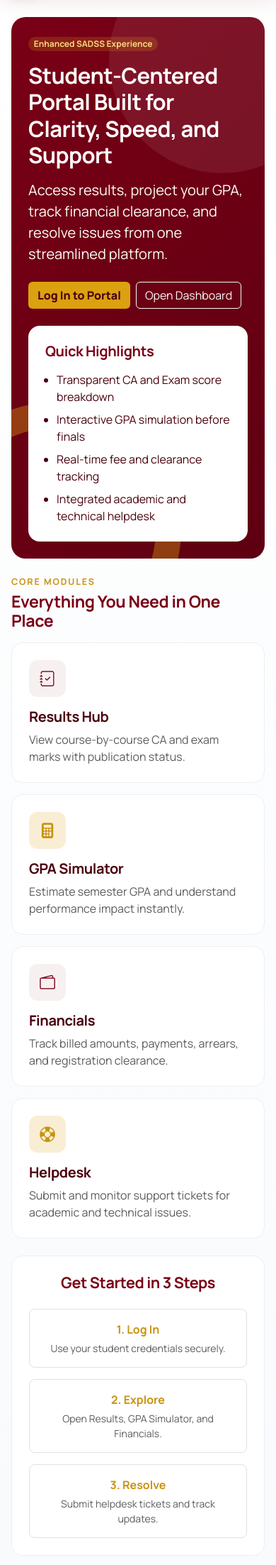
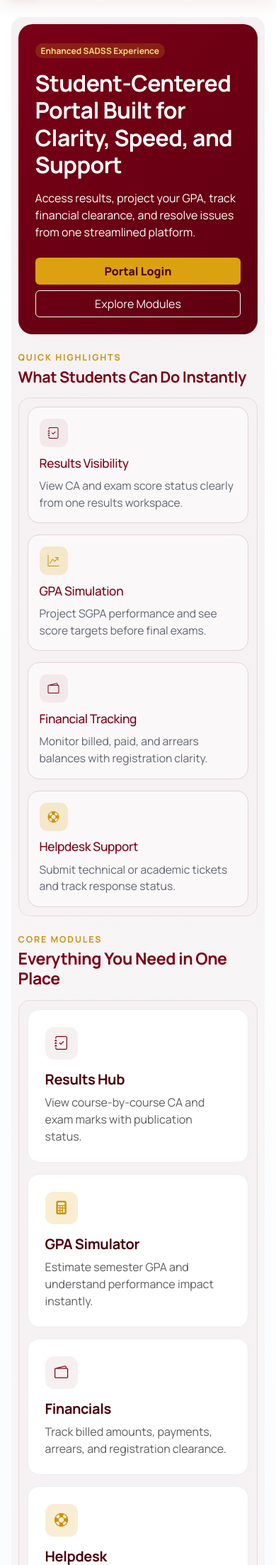
Before and after one commit to Kyei1/USTED_STUDENTS_PORTAL, a Flask app: template templates/index.html in a window 390 px wide. Shown: the part 77-2282 px from the top of the page at 71% size. Run offline with Flask 3, Linux system fonts and the light colour scheme; the template is opened without the code that fills it, so the values that code supplies are empty.

Commit message:
feat: Revamp landing page and navigation; add responsive design and new features

```diff
--- /dev/null
+++ b/static/css/landing.css
@@ -0,0 +1,216 @@
+.landing-page-shell {
+    background: linear-gradient(180deg, #f5f1f2 0%, #f8f6f7 60%, #f3eff1 100%);
+    border-radius: 1.25rem;
+    padding: 1rem;
+}
+
+.landing-hero {
+    background: linear-gradient(135deg, var(--usted-maroon) 0%, #5e0011 100%);
+    border-radius: 1.25rem;
+    color: #fff;
+    overflow: hidden;
+    position: relative;
+}
+
+.landing-hero::before {
+    content: "";
+    position: absolute;
+    right: -100px;
+    top: -100px;
+    width: 320px;
+    height: 320px;
+    border-radius: 999px;
+    background: rgba(255, 255, 255, 0.08);
+}
+
+.landing-hero::after {
+    content: "";
+    position: absolute;
+    left: -120px;
+    bottom: -140px;
+    width: 360px;
+    height: 360px;
+    border: 36px solid rgba(219, 161, 17, 0.38);
+    border-radius: 999px;
+}
+
+.feature-card {
+    border: 1px solid #eceff3;
+    border-radius: 1rem;
+    transition: transform 0.2s ease, box-shadow 0.2s ease;
+}
+
+.feature-card:hover {
+    transform: translateY(-5px);
+    box-shadow: 0 10px 28px rgba(122, 0, 22, 0.12);
+}
+
+.icon-badge {
+    width: 52px;
+    height: 52px;
+    border-radius: 0.75rem;
+    display: inline-flex;
+    align-items: center;
+    justify-content: center;
+    font-size: 1.35rem;
+}
+
+.icon-maroon {
+    background: var(--usted-maroon-soft);
+    color: var(--usted-maroon);
+}
+
+.icon-gold {
+    background: rgba(219, 161, 17, 0.18);
+    color: var(--usted-gold-dark);
+}
+
+.steps-strip {
+    background: #f7f2f4;
+    border: 1px solid #e9dde1;
+    border-radius: 1rem;
+}
+
+.landing-info-card {
+    border: 1px solid #e3d3d9;
+    border-radius: 1rem;
+    background: #fbf8f9;
+    padding: 1.35rem;
+    height: 100%;
+    min-height: 180px;
+    transition: transform 0.2s ease, box-shadow 0.2s ease;
+}
+
+.landing-info-card:hover {
+    transform: translateY(-5px);
+    box-shadow: 0 10px 28px rgba(122, 0, 22, 0.12);
+}
+
+.landing-info-card h3 {
+    font-size: 1.08rem;
+    margin-bottom: 0.6rem;
+    color: var(--usted-maroon);
+}
+
+.landing-info-card p {
+    margin: 0;
+    color: #5f6670;
+    font-size: 0.98rem;
+}
+
+.mini-icon {
+    width: 44px;
+    height: 44px;
+    border-radius: 0.65rem;
+    display: inline-flex;
+    align-items: center;
+    justify-content: center;
+    font-size: 1.1rem;
+    margin-bottom: 0.8rem;
+}
+
+.mini-icon-maroon {
+    background: var(--usted-maroon-soft);
+    color: var(--usted-maroon);
+}
+
+.mini-icon-gold {
+    background: rgba(219, 161, 17, 0.2);
+    color: var(--usted-gold-dark);
+}
+
+.surface-panel {
+    background: #f6f1f3;
+    border: 1px solid #e7dbe0;
+    border-radius: 1rem;
+    padding: 1rem;
+}
+
+.landing-heading {
+    font-size: clamp(2rem, 5vw, 3.25rem);
+}
+
+.landing-subtext {
+    max-width: 680px;
+}
+
+.landing-actions {
+    display: flex;
+    flex-wrap: wrap;
+    gap: 0.5rem;
+}
+
+.cta-actions {
+    display: flex;
+    gap: 0.5rem;
+    justify-content: flex-end;
+}
+
+@media (max-width: 1199.98px) {
+    .landing-info-card {
+        min-height: 170px;
+    }
+}
+
+@media (max-width: 991.98px) {
+    .landing-page-shell {
+        padding: 0.75rem;
+    }
+
+    .landing-hero::before,
+    .landing-hero::after {
+        display: none;
+    }
+
+    .steps-strip {
+        text-align: left;
+    }
+
+    .cta-actions {
+        justify-content: flex-start;
+    }
+}
+
+@media (max-width: 767.98px) {
+    .landing-page-shell {
+        border-radius: 1rem;
+        padding: 0.6rem;
+    }
+
+    .surface-panel {
+        padding: 0.75rem;
+    }
+
+    .landing-info-card {
+        min-height: auto;
+        padding: 1rem;
+    }
+
+    .icon-badge {
+        width: 46px;
+        height: 46px;
+        font-size: 1.2rem;
+    }
+
+    .mini-icon {
+        width: 40px;
+        height: 40px;
+        font-size: 1rem;
+    }
+}
+
+@media (max-width: 575.98px) {
+    .landing-actions,
+    .cta-actions {
+        width: 100%;
+    }
+
+    .landing-actions .btn,
+    .cta-actions .btn {
+        width: 100%;
+    }
+
+    .landing-subtext {
+        font-size: 1rem;
+    }
+}
--- a/templates/base.html
+++ b/templates/base.html
@@ -18,6 +18,8 @@
 	{% block page_css %}{% endblock %}
 </head>
 <body>
+	{% set is_public_landing = request.endpoint == 'public.index' %}
+	{% if is_public_landing %}
 	<header class="main-nav">
 		<div class="container-xxl py-3">
 			<div class="d-flex align-items-center justify-content-between gap-3 flex-wrap">
@@ -41,14 +43,47 @@
 				</button>
 
 				<div id="navMenu" class="nav-menu d-lg-flex align-items-lg-center gap-lg-2 ms-lg-auto">
-					<a href="{{ url_for('student.dashboard') if session.get('student_id') else url_for('public.login') }}" class="nav-link-themed">Dashboard</a>
+					<a href="#modules" class="nav-link-themed">Modules</a>
+					<a href="#how-it-works" class="nav-link-themed">How It Works</a>
+					<a href="#ready-to-start" class="nav-link-themed">Apply</a>
+					<a href="{{ url_for('public.login') }}" class="btn btn-sm" style="background: var(--usted-gold); color: var(--usted-ink); font-weight: 700;">Portal Login</a>
+				</div>
+			</div>
+		</div>
+	</header>
+	{% else %}
+	<header class="main-nav">
+		<div class="container-xxl py-3">
+			<div class="d-flex align-items-center justify-content-between gap-3 flex-wrap">
+				<a href="{{ url_for('public.index') }}" class="brand-link">
+					<span class="brand-mark">U</span>
+					<span>
+						<span class="brand-title">USTED</span>
+						<span class="brand-subtitle">Student Portal</span>
+					</span>
+				</a>
+
+				<button
+					class="btn btn-outline-dark d-lg-none"
+					type="button"
+					id="menuToggle"
+					aria-controls="navMenu"
+					aria-expanded="false"
+					aria-label="Toggle navigation"
+				>
+					Menu
+				</button>
+
+				<div id="navMenu" class="nav-menu d-lg-flex align-items-lg-center gap-lg-2 ms-lg-auto">
 					{% if session.get('student_id') %}
+						<a href="{{ url_for('student.dashboard') }}" class="nav-link-themed">Dashboard</a>
 						<a href="{{ url_for('student.results') }}" class="nav-link-themed">Results</a>
 						<a href="{{ url_for('student.gpa_simulator') }}" class="nav-link-themed">GPA Simulator</a>
 						<a href="{{ url_for('student.financials') }}" class="nav-link-themed">Financials</a>
 						<a href="{{ url_for('student.helpdesk') }}" class="nav-link-themed">Helpdesk <span class="nav-highlight">New</span></a>
 					{% else %}
 						<a href="{{ url_for('public.index') }}" class="nav-link-themed">Portal Features</a>
+						<a href="{{ url_for('public.login') }}" class="nav-link-themed">Login</a>
 					{% endif %}
 
 					<div class="d-flex align-items-center gap-2 nav-right position-relative" id="topProfileWrap">
@@ -65,13 +100,14 @@
 								<a href="{{ url_for('student.logout') }}" class="profile-item" style="color: #b91c1c;"><i class="bi bi-box-arrow-right"></i> Log Out</a>
 							</div>
 						{% else %}
-							<a href="{{ url_for('public.login') }}" class="btn btn-sm" style="background: var(--usted-gold); color: var(--usted-ink); font-weight: 700;">Student Login</a>
+							<a href="{{ url_for('public.login') }}" class="btn btn-sm" style="background: var(--usted-gold); color: var(--usted-ink); font-weight: 700;">Portal Login</a>
 						{% endif %}
 					</div>
 				</div>
 			</div>
 		</div>
 	</header>
+	{% endif %}
 
 	<main class="container-fluid content-wrap px-3 px-lg-4">
 		<section>
@@ -79,11 +115,38 @@
 		</section>
 	</main>
 
+	{% if is_public_landing %}
+	<footer class="site-footer py-4 px-3 px-lg-4" style="background: #8f2337; color: #fdf6f8; border-top: 1px solid rgba(255,255,255,0.15);">
+		<div class="container-xxl">
+			<div class="row g-4">
+				<div class="col-12 col-md-4">
+					<h3 class="h6 fw-bold mb-2">University of Skills Training and Entrepreneural Development</h3>
+					<p class="small mb-0" style="color: rgba(255,255,255,0.85);">Digital services for transparent, student-centered academic administration.</p>
+				</div>
+				<div class="col-12 col-md-4">
+					<h3 class="h6 fw-bold mb-2">Contact</h3>
+					<p class="small mb-1" style="color: rgba(255,255,255,0.9);">Admissions and Registry: +233 000 000 000</p>
+					<p class="small mb-1" style="color: rgba(255,255,255,0.9);">Student Affairs: support@usted.edu.gh</p>
+					<p class="small mb-0" style="color: rgba(255,255,255,0.9);">Campus: USTED Main Campus, Ghana</p>
+				</div>
+				<div class="col-12 col-md-4">
+					<h3 class="h6 fw-bold mb-2">Portal Scope</h3>
+					<p class="small mb-1" style="color: rgba(255,255,255,0.9);">Results and Transcript</p>
+					<p class="small mb-1" style="color: rgba(255,255,255,0.9);">Course Registration and GPA Simulation</p>
+					<p class="small mb-0" style="color: rgba(255,255,255,0.9);">Financials and Helpdesk Support</p>
+				</div>
+			</div>
+			<hr class="my-3" style="border-color: rgba(255,255,255,0.25);">
+			<p class="small mb-0" style="color: rgba(255,255,255,0.82);">&copy; {{ 2026 }} USTED. All rights reserved.</p>
+		</div>
+	</footer>
+	{% else %}
 	<footer class="site-footer py-3 px-3 px-lg-4">
 		<div class="container-fluid">
 			<p class="signature-text">Crafted with <span>late-night code</span> by LazyDev @ Overhaul Inc.</p>
 		</div>
 	</footer>
+	{% endif %}
 
 	<script
 		src="https://cdn.jsdelivr.net/npm/bootstrap@5.3.3/dist/js/bootstrap.bundle.min.js"
--- a/templates/index.html
+++ b/templates/index.html
@@ -1,99 +1,23 @@
 {% extends 'base.html' %}
 
 {% block title %}Enhanced USTED Students Portal{% endblock %}
+{% block page_css %}
+<link rel="stylesheet" href="{{ url_for('static', filename='css/landing.css') }}">
+{% endblock %}
 
 {% block content %}
-<style>
-    .landing-hero {
-        background: linear-gradient(135deg, var(--usted-maroon) 0%, #5e0011 100%);
-        border-radius: 1.25rem;
-        color: #fff;
-        overflow: hidden;
-        position: relative;
-    }
-
-    .landing-hero::before {
-        content: "";
-        position: absolute;
-        right: -100px;
-        top: -100px;
-        width: 320px;
-        height: 320px;
-        border-radius: 999px;
-        background: rgba(255, 255, 255, 0.08);
-    }
-
-    .landing-hero::after {
-        content: "";
-        position: absolute;
-        left: -120px;
-        bottom: -140px;
-        width: 360px;
-        height: 360px;
-        border: 36px solid rgba(219, 161, 17, 0.38);
-        border-radius: 999px;
-    }
-
-    .feature-card {
-        border: 1px solid #eceff3;
-        border-radius: 1rem;
-        transition: transform 0.2s ease, box-shadow 0.2s ease;
-    }
-
-    .feature-card:hover {
-        transform: translateY(-5px);
-        box-shadow: 0 10px 28px rgba(122, 0, 22, 0.12);
-    }
-
-    .icon-badge {
-        width: 52px;
-        height: 52px;
-        border-radius: 0.75rem;
-        display: inline-flex;
-        align-items: center;
-        justify-content: center;
-        font-size: 1.35rem;
-    }
-
-    .icon-maroon {
-        background: var(--usted-maroon-soft);
-        color: var(--usted-maroon);
-    }
-
-    .icon-gold {
-        background: rgba(219, 161, 17, 0.18);
-        color: var(--usted-gold-dark);
-    }
-
-    .steps-strip {
-        background: #ffffff;
-        border: 1px solid #eceff3;
-        border-radius: 1rem;
-    }
-</style>
-
+<div class="landing-page-shell">
 <section class="landing-hero p-4 p-lg-5 mb-4 mb-lg-5">
     <div class="row align-items-center g-4 position-relative" style="z-index: 1;">
-        <div class="col-12 col-lg-7">
+        <div class="col-12 col-lg-9">
             <span class="badge rounded-pill mb-3" style="background: rgba(219, 161, 17, 0.2); color: #f7d983;">Enhanced SADSS Experience</span>
-            <h1 class="display-5 fw-bold mb-3">Student-Centered Portal Built for Clarity, Speed, and Support</h1>
-            <p class="lead mb-4" style="max-width: 680px;">
+            <h1 class="landing-heading fw-bold mb-3">Student-Centered Portal Built for Clarity, Speed, and Support</h1>
+            <p class="lead mb-4 landing-subtext">
                 Access results, project your GPA, track financial clearance, and resolve issues from one streamlined platform.
             </p>
-            <div class="d-flex flex-wrap gap-2">
-                <a href="{{ url_for('public.login') }}" class="btn" style="background: var(--usted-gold); color: var(--usted-ink); font-weight: 800;">Log In to Portal</a>
-                <a href="{{ url_for('student.dashboard') if session.get('student_id') else url_for('public.login') }}" class="btn btn-outline-light">Open Dashboard</a>
-            </div>
-        </div>
-        <div class="col-12 col-lg-5">
-            <div class="bg-white rounded-4 p-4" style="color: var(--usted-ink);">
-                <h2 class="h5 fw-bold mb-3" style="color: var(--usted-maroon);">Quick Highlights</h2>
-                <ul class="mb-0 ps-3">
-                    <li class="mb-2">Transparent CA and Exam score breakdown</li>
-                    <li class="mb-2">Interactive GPA simulation before finals</li>
-                    <li class="mb-2">Real-time fee and clearance tracking</li>
-                    <li>Integrated academic and technical helpdesk</li>
-                </ul>
+            <div class="landing-actions">
+                <a href="{{ url_for('public.login') }}" class="btn" style="background: var(--usted-gold); color: var(--usted-ink); font-weight: 800;">Portal Login</a>
+                <a href="#modules" class="btn btn-outline-light">Explore Modules</a>
             </div>
         </div>
     </div>
@@ -102,11 +26,53 @@
 <section class="mb-4 mb-lg-5">
     <div class="d-flex flex-wrap justify-content-between align-items-end gap-3 mb-3">
         <div>
+            <p class="text-uppercase fw-bold mb-1" style="font-size: 0.78rem; letter-spacing: 0.15em; color: var(--usted-gold-dark);">Quick Highlights</p>
+            <h2 class="h4 fw-bold mb-0" style="color: var(--usted-maroon);">What Students Can Do Instantly</h2>
+        </div>
+    </div>
+    <div class="surface-panel">
+    <div class="row g-3 g-lg-4">
+        <div class="col-12 col-md-6 col-xl-3 d-flex">
+            <article class="landing-info-card w-100">
+                <span class="mini-icon mini-icon-maroon"><i class="bi bi-journal-check"></i></span>
+                <h3>Results Visibility</h3>
+                <p>View CA and exam score status clearly from one results workspace.</p>
+            </article>
+        </div>
+        <div class="col-12 col-md-6 col-xl-3 d-flex">
+            <article class="landing-info-card w-100">
+                <span class="mini-icon mini-icon-gold"><i class="bi bi-graph-up-arrow"></i></span>
+                <h3>GPA Simulation</h3>
+                <p>Project SGPA performance and see score targets before final exams.</p>
+            </article>
+        </div>
+        <div class="col-12 col-md-6 col-xl-3 d-flex">
+            <article class="landing-info-card w-100">
+                <span class="mini-icon mini-icon-maroon"><i class="bi bi-wallet2"></i></span>
+                <h3>Financial Tracking</h3>
+                <p>Monitor billed, paid, and arrears balances with registration clarity.</p>
+            </article>
+        </div>
+        <div class="col-12 col-md-6 col-xl-3 d-flex">
+            <article class="landing-info-card w-100">
+                <span class="mini-icon mini-icon-gold"><i class="bi bi-life-preserver"></i></span>
+                <h3>Helpdesk Support</h3>
+                <p>Submit technical or academic tickets and track response status.</p>
+            </article>
+        </div>
+    </div>
+    </div>
+</section>
+
+<section id="modules" class="mb-4 mb-lg-5">
+    <div class="d-flex flex-wrap justify-content-between align-items-end gap-3 mb-3">
+        <div>
             <p class="text-uppercase fw-bold mb-1" style="font-size: 0.78rem; letter-spacing: 0.15em; color: var(--usted-gold-dark);">Core Modules</p>
             <h2 class="h3 fw-bold mb-0" style="color: var(--usted-maroon);">Everything You Need in One Place</h2>
         </div>
     </div>
 
+    <div class="surface-panel">
     <div class="row g-3 g-lg-4">
         <div class="col-12 col-md-6 col-xl-3 d-flex">
             <article class="feature-card bg-white p-4 w-100">
@@ -137,9 +103,10 @@
             </article>
         </div>
     </div>
+    </div>
 </section>
 
-<section class="steps-strip p-4 p-lg-5 mb-3">
+<section id="how-it-works" class="steps-strip p-4 p-lg-5 mb-3">
     <div class="row g-4 text-center text-lg-start align-items-center">
         <div class="col-12 col-lg-3">
             <h2 class="h4 fw-bold mb-0" style="color: var(--usted-maroon);">Get Started in 3 Steps</h2>
@@ -147,25 +114,44 @@
         <div class="col-12 col-lg-9">
             <div class="row g-3">
                 <div class="col-12 col-md-4">
-                    <div class="p-3 border rounded-3 h-100">
+                    <article class="landing-info-card h-100">
+                        <span class="mini-icon mini-icon-maroon"><i class="bi bi-box-arrow-in-right"></i></span>
                         <div class="fw-bold mb-1" style="color: var(--usted-gold-dark);">1. Log In</div>
-                        <div class="small text-muted">Use your student credentials securely.</div>
-                    </div>
+                        <div class="small text-muted">Use your portal credentials securely.</div>
+                    </article>
                 </div>
                 <div class="col-12 col-md-4">
-                    <div class="p-3 border rounded-3 h-100">
+                    <article class="landing-info-card h-100">
+                        <span class="mini-icon mini-icon-gold"><i class="bi bi-grid-3x3-gap-fill"></i></span>
                         <div class="fw-bold mb-1" style="color: var(--usted-gold-dark);">2. Explore</div>
                         <div class="small text-muted">Open Results, GPA Simulator, and Financials.</div>
-                    </div>
+                    </article>
                 </div>
                 <div class="col-12 col-md-4">
-                    <div class="p-3 border rounded-3 h-100">
+                    <article class="landing-info-card h-100">
+                        <span class="mini-icon mini-icon-maroon"><i class="bi bi-check2-circle"></i></span>
                         <div class="fw-bold mb-1" style="color: var(--usted-gold-dark);">3. Resolve</div>
                         <div class="small text-muted">Submit helpdesk tickets and track updates.</div>
-                    </div>
+                    </article>
                 </div>
             </div>
         </div>
     </div>
 </section>
+
+<section id="ready-to-start" class="landing-hero p-4 p-lg-5 mt-4">
+    <div class="row align-items-center g-3 position-relative" style="z-index: 1;">
+        <div class="col-12 col-lg-8">
+            <h2 class="h2 fw-bold mb-2">Ready to access your student workspace?</h2>
+            <p class="mb-0" style="max-width: 680px; opacity: 0.92;">
+                Log in to view your courses, monitor financial clearance, project your GPA, and submit support tickets from a single portal.
+            </p>
+        </div>
+        <div class="col-12 col-lg-4 cta-actions">
+            <a href="{{ url_for('public.login') }}" class="btn" style="background: var(--usted-gold); color: var(--usted-ink); font-weight: 800;">Go to Portal Login</a>
+            <a href="#modules" class="btn btn-outline-light">View Modules</a>
+        </div>
+    </div>
+</section>
+</div>
 {% endblock %}
```
Also changed, not shown: tests/test_student_smoke.py (+8 -0 lines).
